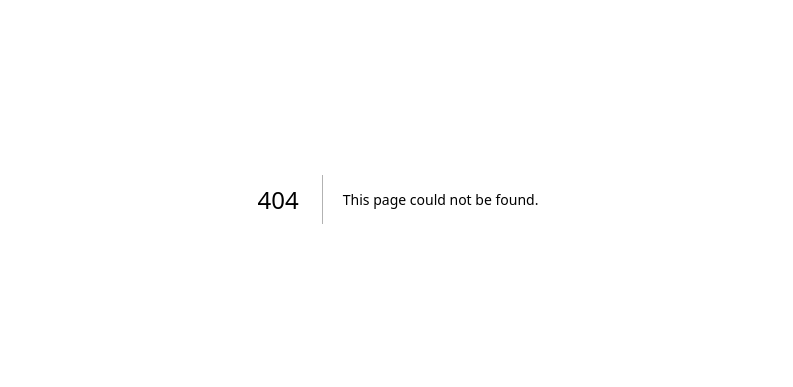
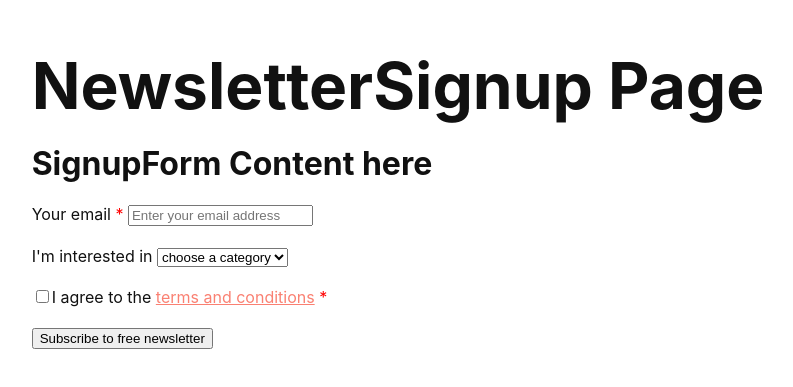
Before and after one commit to RusPosevkin/newsletter-signup, a Next.js app: page /newsletter-signup in a window 1280 px wide. Before the commit this address had no page. Shown: the part 201-588 px from the top of the page, without its empty margins (242-1035 px from the left). Built offline with nearby package versions, Linux system fonts and the light colour scheme.

Commit message:
Add newsletter-signup page and form component

```diff
--- /dev/null
+++ b/components/SignupForm/SignupFormStructure.tsx
@@ -0,0 +1,95 @@
+import React, { ChangeEvent, FC, FormEvent, Key, useState } from 'react'
+import Link from 'next/link';
+import { ErrorMessage, FormSection, Label, SignupFormContainer, TermsLink } from "./SignupFormStyle";
+
+const SignupFormStructure: FC<{ message: string }> = ({ message }) => {
+  const [error, setError] = useState<Array<String>>([]);
+
+  const isEmailValid = (email: string) => {
+    const emailPattern = /^[a-zA-Z0-9._-]+@[a-zA-Z0-9.-]+\.[a-zA-Z]{2,4}$/;
+    return emailPattern.test(email);
+  };
+
+  const handleSubmit = (e: FormEvent<HTMLFormElement>) => {
+    e.preventDefault();
+    setError([]);
+
+    const form = e.currentTarget;
+    const formData = new FormData(form);
+    const formJson = Object.fromEntries(formData.entries());
+    console.log(formJson);
+
+    let isError = false;
+
+    if (!('email' in formJson) || formJson.email === '') {
+      setError((prev) => [...prev, 'Please enter your email address'])
+      isError = true;
+    } else {
+      if (!isEmailValid(formJson.email.toString())) {
+        setError((prev) => [...prev, 'Invalid email format'])
+        isError = true;
+      }
+    }
+
+    if (!('terms' in formJson)) {
+      setError((prev) => [...prev, 'Please accept terms and conditions'])
+      isError = true;
+    }
+
+    if (!isError) {
+      console.log('submit form');
+    }
+  }
+
+
+  return (
+    <SignupFormContainer>
+      <h1>SignupForm Content here</h1>
+      <form onSubmit={handleSubmit}>
+        <FormSection>
+          <Label required htmlFor="email">
+            Your email
+          </Label>
+          <input
+            id="email"
+            name="email"
+            placeholder='Enter your email address'
+          />
+        </FormSection>
+        <FormSection>
+          <Label>
+            I'm interested in { }
+            <select name="interestCategory" defaultValue="default">
+              <option value="default" disabled>choose a category</option>
+              <option value="shoes">Shoes</option>
+              <option value="heels">Heels</option>
+              <option value="sandles">Sandles</option>
+              <option value="handbags">Handbags</option>
+            </select>
+          </Label>
+        </FormSection>
+        <FormSection>
+          <input type="checkbox" name="terms" id="terms" />
+          <Label required htmlFor="terms">
+            I agree to the { }
+            <Link href='#' passHref legacyBehavior>
+              <TermsLink>terms and conditions</TermsLink>
+            </Link>
+          </Label>
+        </FormSection>
+        {
+          error.length > 0 && (<ErrorMessage>
+            {error.map((error, index) => (
+              <p key={index}>
+                {error}
+              </p>
+            ))}
+          </ErrorMessage>)
+        }
+        <button type="submit">Subscribe to free newsletter</button>
+      </form>
+    </SignupFormContainer>
+  );
+}
+
+export default SignupFormStructure;
--- /dev/null
+++ b/components/SignupForm/SignupFormStyle.ts
@@ -0,0 +1,31 @@
+import styled from "styled-components";
+import Link from 'next/link'
+
+export const SignupFormContainer = styled.div`
+  align-items: center;
+  justify-content: center;
+  width: 100%;
+  padding: 10;
+`;
+
+export const TermsLink = styled.a`
+  color: salmon;
+  text-decoration: underline;
+`;
+
+export const FormSection = styled.section`
+  display: block;
+  margin-bottom: 20px;
+`;
+
+export const ErrorMessage = styled.section`
+  display: block;
+  color: red;
+`;
+
+export const Label = styled.label<{ required?: boolean; }>`
+  &:after {
+    content: ${(props) => `"${props.required ? ' * ' : ''}"`};
+    color: red;
+  }
+`;
--- /dev/null
+++ b/components/SignupForm/index.tsx
@@ -0,0 +1,16 @@
+import React from 'react'
+import SignupFormComponent from "./SignupFormStructure";
+
+const SignupForm = () => {
+  const message = 'Replace this with content from Redux'
+
+  const componentProps = {
+    message
+  }
+
+  return (
+    <SignupFormComponent {...componentProps} />
+  );
+}
+
+export default SignupForm;
--- /dev/null
+++ b/pages/newsletter-signup.tsx
@@ -0,0 +1,14 @@
+import Link from "next/link";
+import { Container, Main, Title, Description } from "@/components/sharedstyles";
+import SignupForm from "@/components/SignupForm";
+
+export default function NewsletterSignup() {
+  return (
+    <Container>
+      <Main>
+        <Title>NewsletterSignup Page</Title>
+        <SignupForm />
+      </Main>
+    </Container>
+  );
+}
```
Also changed, not shown: 1 other file (tests, documents, lock files or other folders).
